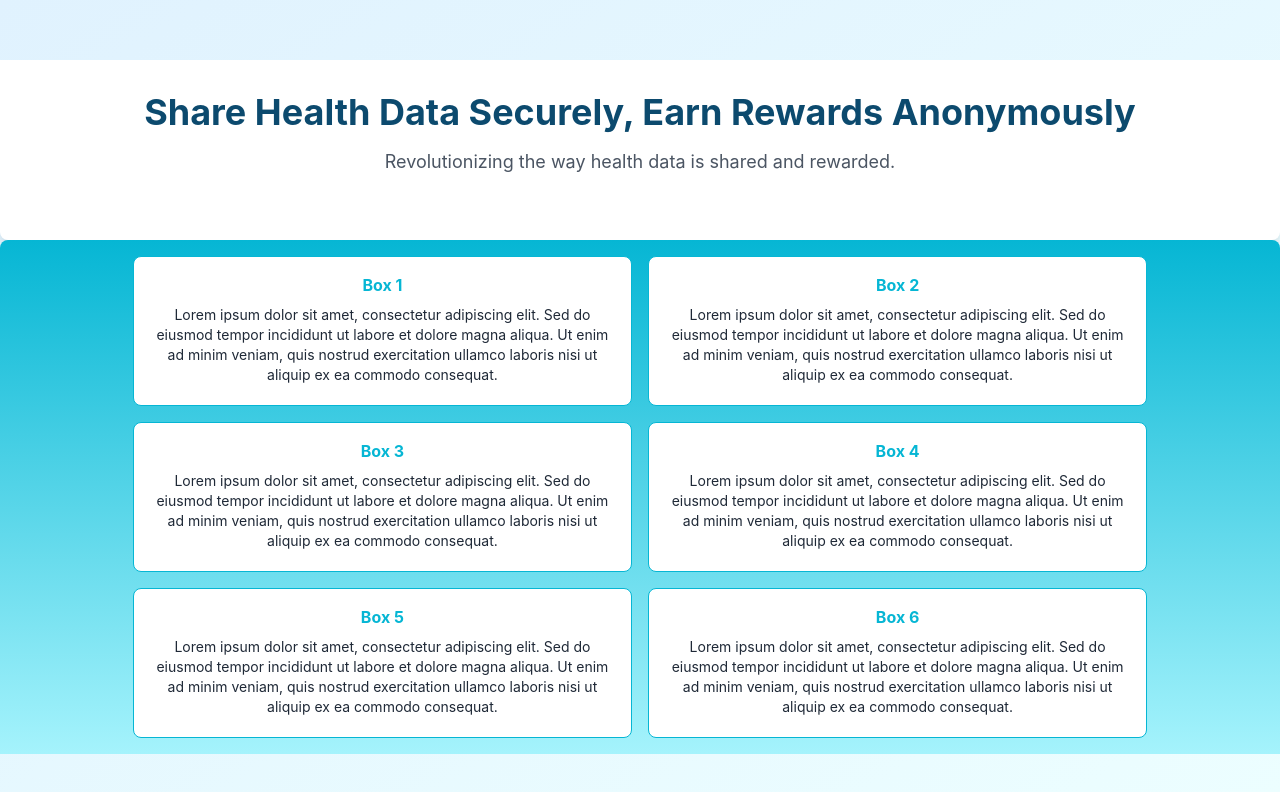
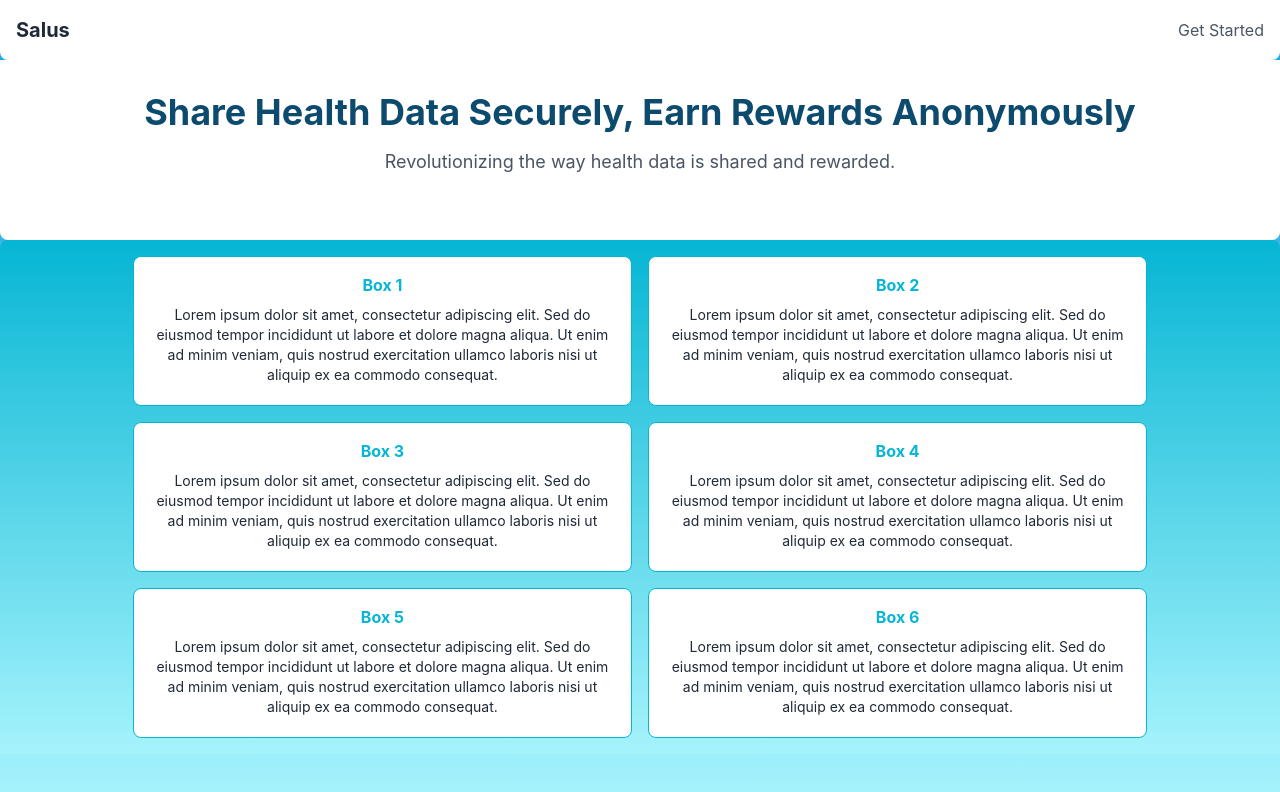
Before and after one commit to r-agni/ethglobalsf, a React (Create React App) app: page / in a window 1280 px wide. Shown: the top 792 px of the page. Built offline with nearby package versions, Linux system fonts and the light colour scheme.

Commit message:
no shadow

```diff
--- a/src/pages/Home.tsx
+++ b/src/pages/Home.tsx
@@ -7,7 +7,7 @@ const Home = () => {
       {/* Navigation Bar */}
       <NavBar />
 
-      <div className="absolute inset-0 bg-gradient-to-br from-sky-100 to-cyan-50"></div>
+      {/* <div className="absolute inset-0 bg-gradient-to-br from-sky-100 to-cyan-50"></div> */}
 
       {/* Top Half */}
       <div className="relative z-10 p-8 bg-white rounded-b-lg shadow-lg flex flex-col items-center justify-center h-1/2">
--- a/src/pages/Navbar.tsx
+++ b/src/pages/Navbar.tsx
@@ -11,15 +11,16 @@ const NavBar = () => {
 //   };
 
   return (
-    <nav className="bg-white shadow-md p-4 rounded-b-lg">
+    <nav className="bg-white p-4 rounded-b-lg relative z-20">
       <div className="flex justify-between">
+
         <h1 className="text-xl font-bold text-gray-800">Salus</h1>
         <div className="flex space-x-4">
           <button
             className="text-gray-600 hover:text-gray-800 transition duration-300"
             onClick={() => {
                 console.log("Button clicked");
-                // navigate('/getstarted');
+                navigate('/getstarted');
             }}
           >
             Get Started
```
